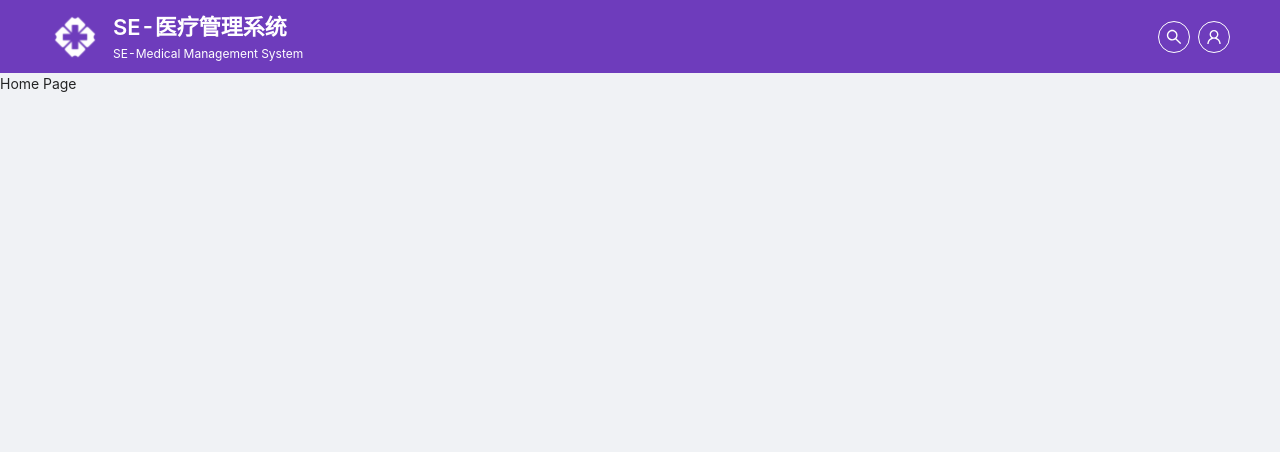
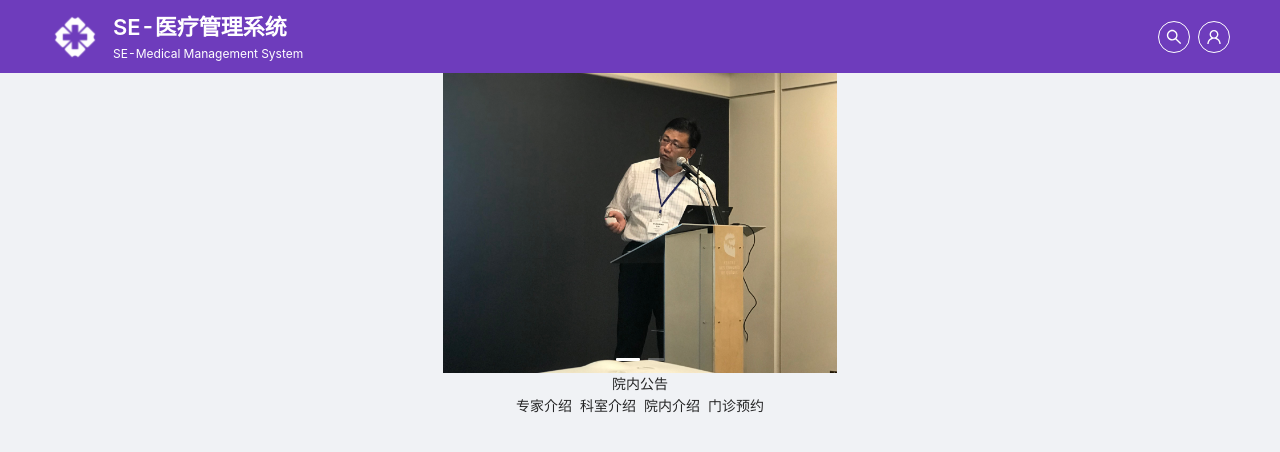
Before and after one commit to ZJU-SE-2022-G/hospital-web-app, a React (Vite) app: page / in a window 1280 px wide. Shown: the top 452 px of the page. Built offline with nearby package versions, Linux system fonts and the light colour scheme.

Commit message:
feat: add homepage carousel

```diff
--- a/src/layouts/AppHeader.module.css
+++ b/src/layouts/AppHeader.module.css
@@ -1,11 +1,13 @@
 .header {
   height: unset;
   padding: 10px 50px;
-  display: flex;
-  justify-content: space-between;
   line-height: unset;
   color: #ffffff;
   background: #6e3cbc;
+}
+
+.link {
+  cursor: pointer;
 }
 
 .titleWrapper {
@@ -22,3 +24,9 @@
 .subTitle {
   font-size: 12px;
 }
+
+.buttons {
+  display: flex;
+  align-items: center;
+  justify-content: flex-end;
+}
--- a/src/layouts/AppHeader.tsx
+++ b/src/layouts/AppHeader.tsx
@@ -1,5 +1,6 @@
 import React from 'react';
-import { Layout, Space, Button, Menu, Dropdown } from 'antd';
+import { useNavigate } from 'react-router-dom';
+import { Layout, Row, Col, Space, Button, Menu, Dropdown } from 'antd';
 import {
   SearchOutlined,
   UserOutlined,
@@ -10,6 +11,8 @@ import styles from './AppHeader.module.css';
 const { Header } = Layout;
 
 const AppHeader: React.FC = () => {
+  const navigate = useNavigate();
+
   const menu = (
     <Menu
       items={[
@@ -24,19 +27,37 @@ const AppHeader: React.FC = () => {
 
   return (
     <Header className={styles.header}>
-      <Space>
+      <Row>
+        <Col span="18">
+          <Space className={styles.link} onClick={() => navigate('/')}>
             <img src="/src/assets/favicon.svg" height="50" />
             <div className={styles.titleWrapper}>
               <span className={styles.title}>SE-医疗管理系统</span>
-          <span className={styles.subTitle}>SE-Medical Management System</span>
+              <span className={styles.subTitle}>
+                SE-Medical Management System
+              </span>
             </div>
           </Space>
+        </Col>
+        <Col className={styles.buttons} span="6">
           <Space>
-        <Button shape="circle" size="middle" icon={<SearchOutlined />} ghost />
+            <Button
+              shape="circle"
+              size="middle"
+              icon={<SearchOutlined />}
+              ghost
+            />
             <Dropdown overlay={menu}>
-          <Button shape="circle" size="middle" icon={<UserOutlined />} ghost />
+              <Button
+                shape="circle"
+                size="middle"
+                icon={<UserOutlined />}
+                ghost
+              />
             </Dropdown>
           </Space>
+        </Col>
+      </Row>
     </Header>
   );
 };
--- a/src/main.tsx
+++ b/src/main.tsx
@@ -1,8 +1,8 @@
 import React from 'react';
 import ReactDOM from 'react-dom/client';
 import 'antd/dist/antd.css';
+import './index.css';
 import App from './App';
-import './index.css';
 
 ReactDOM.createRoot(document.getElementById('root')!).render(
   <React.StrictMode>
--- a/src/pages/home/HomePage.tsx
+++ b/src/pages/home/HomePage.tsx
@@ -1,5 +1,42 @@
 import React from 'react';
+import { Row, Col, Carousel, Space } from 'antd';
+import styles from './Homepage.module.css';
 
-const HomePage: React.FC = () => <span>Home Page</span>;
+const HomePage: React.FC = () => {
+  const imgs = ['carousel1.png', 'carousel1.png'];
+
+  const contents = imgs.map((img) => (
+    <div>
+      <div className={styles.content}>
+        <img src={`/src/assets/home/${img}`} height="300" />
+      </div>
+    </div>
+  ));
+
+  return (
+    <>
+      <Row>
+        <Col span="24">
+          <Carousel>{contents}</Carousel>
+        </Col>
+      </Row>
+      <Row>
+        <Col className={styles.content} span="24">
+          院内公告
+        </Col>
+      </Row>
+      <Row>
+        <Col className={styles.content} span="24">
+          <Space>
+            <div>专家介绍</div>
+            <div>科室介绍</div>
+            <div>院内介绍</div>
+            <div>门诊预约</div>
+          </Space>
+        </Col>
+      </Row>
+    </>
+  );
+};
 
 export default HomePage;
--- /dev/null
+++ b/src/pages/home/Homepage.module.css
@@ -0,0 +1,4 @@
+.content {
+  display: flex;
+  justify-content: center;
+}
```
Also changed, not shown: src/assets/home/carousel1.png (added). Lines whose indentation alone changed are shown as unchanged.
